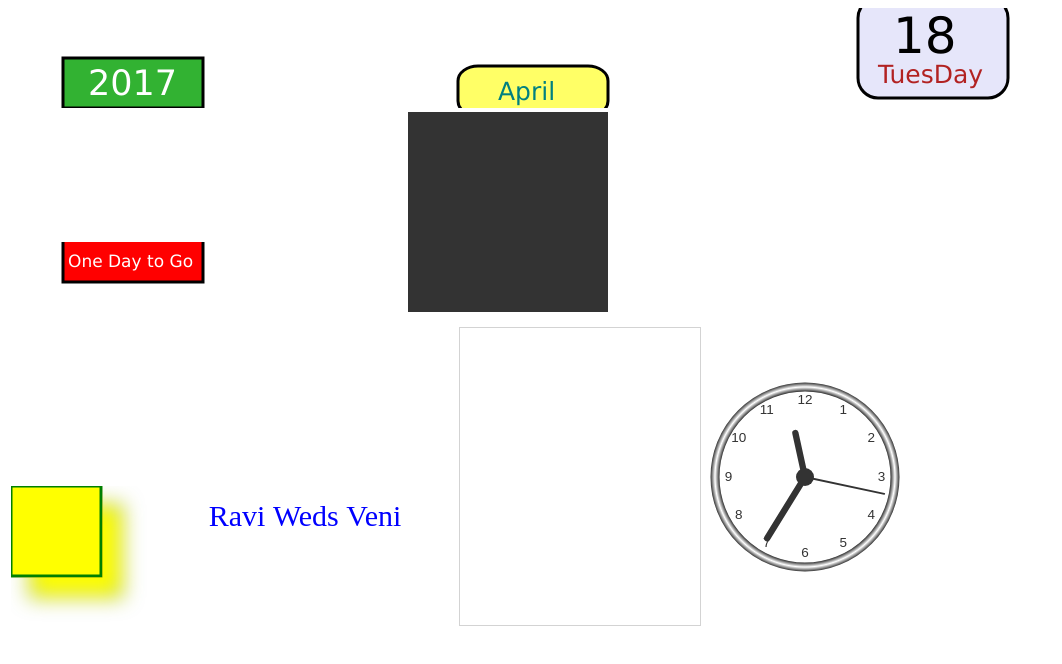
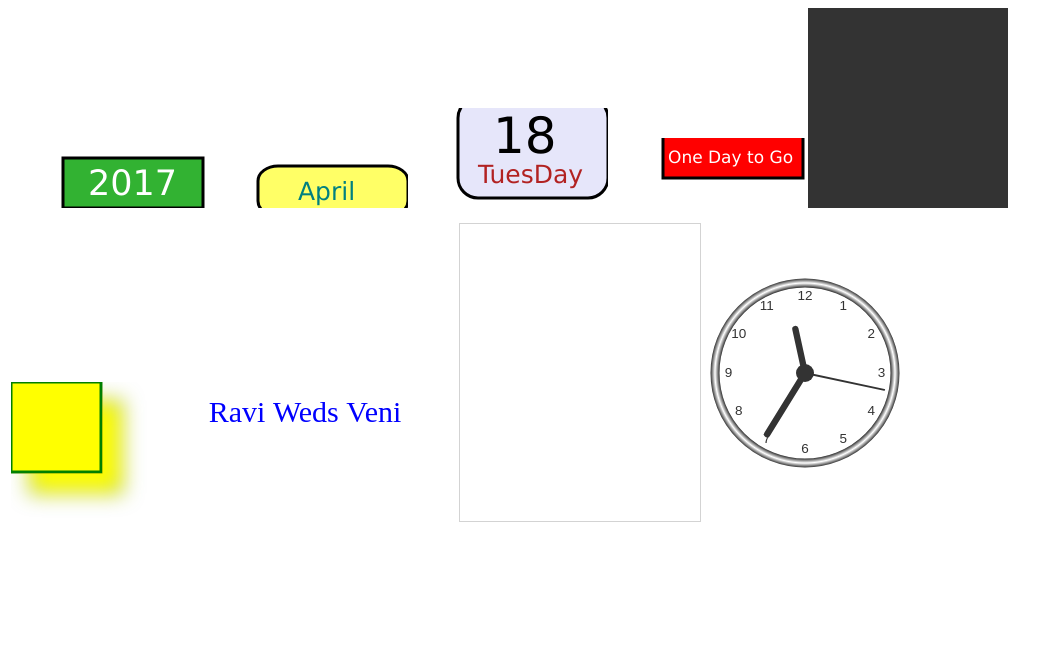
Before and after one commit to sunvizag/new, a website: page ravi.html in a window 1280 px wide. Shown: the whole page, without its empty margins (0-1062 px from the left). Drawn offline with Linux system fonts and the light colour scheme.

Commit message:
Update ravi.html

```diff
--- a/ravi.html
+++ b/ravi.html
@@ -6,26 +6,26 @@
  <th> <tr>
 
 
-<svg width="400" height="70">
+<svg width="200" height="70">
   <rect x="55" y="20" rx="20" ry="0" width="140" height="50"  stroke="black" stroke-width="3" fill="#32B232" />
   <text fill="#ffffff" font-size="35" font-family="Verdana" x="80" y="57">2017</text>
   Sorry, your browser does not support inline SVG.
 </svg>
-<svg width="400" height="45">
+<svg width="200" height="45">
   <rect x="50" y="3" rx="20" ry="15" width="150" height="50" stroke="black" stroke-width="3" fill="#FFFF66"/>
   <text fill="#008080" font-size="25" font-family="Verdana" x="90" y="37">April</text>
   Sorry, your browser does not support inline SVG.
 </svg>
 
 
-<svg width="400" height="100">
+<svg width="200" height="100">
   <rect x="50" y="-10" rx="20" ry="20" width="150" height="100" stroke="black" stroke-width="3" fill="#E6E6FA" />
   <text fill="#000000" font-size="50" font-family="Verdana" x="85" y="45">18</text>
   <text fill="#B22222" font-size="25" font-family="Verdana" x="70" y="75">TuesDay</text>
   Sorry, your browser does not support inline SVG.
 </svg>
 
-<svg width="400" height="70">
+<svg width="200" height="70">
   <rect x="55" y="-10" rx="20" ry="0" width="140" height="50" stroke="black" stroke-width="3" fill=red />
   <text fill="#ffffff" font-size="17" font-family="Verdana" x="60" y="25">One Day to Go</text>
   Sorry, your browser does not support inline SVG.
```
